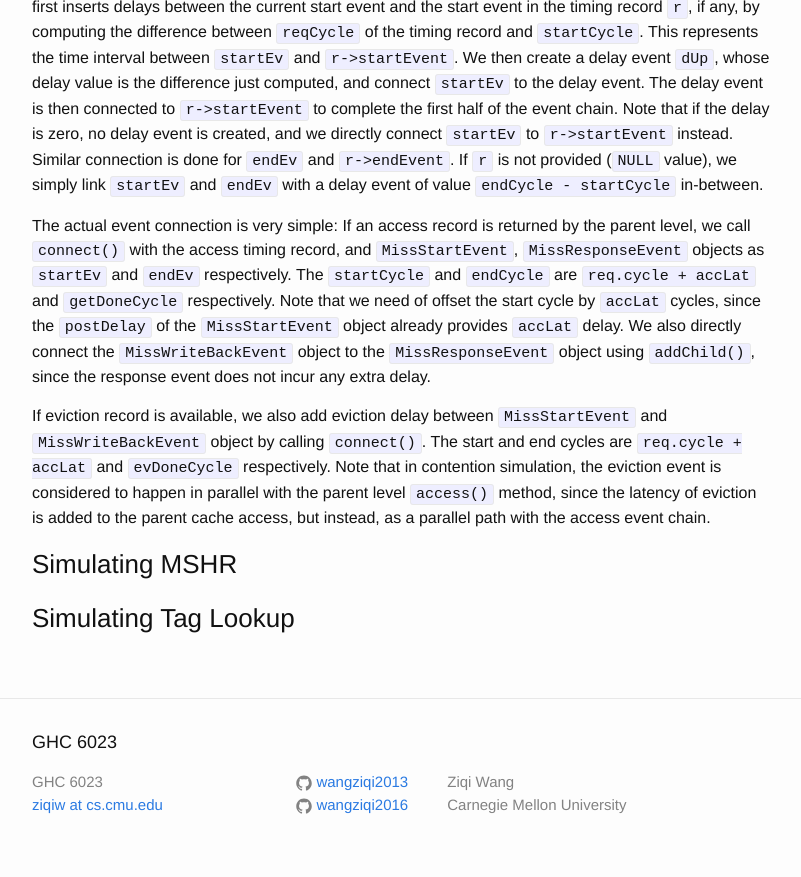
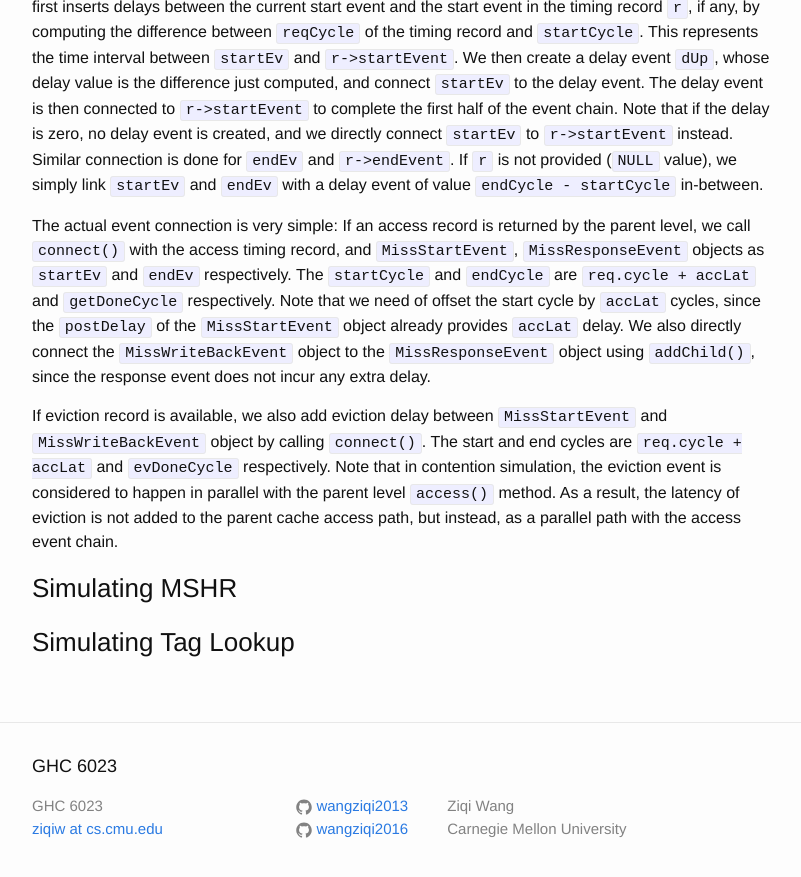
Before and after one commit to wangziqi2013/wangziqi2013.github.io, a Jekyll site: the page built from _posts/2019-01-22-understand-zsim-contention-sim.markdown, in a window 1280 px wide and 900 px high, scrolled down 11796 px. Shown: the top 877 px of the window, without its empty margins (238-1039 px from the left). Built offline with Jekyll 4.4.1, drawn with Linux system fonts in a browser that asks for light colours.

Commit message:
Small change

```diff
--- a/_posts/2019-01-22-understand-zsim-contention-sim.markdown
+++ b/_posts/2019-01-22-understand-zsim-contention-sim.markdown
@@ -440,8 +440,9 @@ response event does not incur any extra delay.
 
 If eviction record is available, we also add eviction delay between `MissStartEvent` and `MissWriteBackEvent` object by
 calling `connect()`. The start and end cycles are `req.cycle + accLat` and `evDoneCycle` respectively. Note that in contention
-simulation, the eviction event is considered to happen in parallel with the parent level `access()` method, since the latency
-of eviction is added to the parent cache access, but instead, as a parallel path with the access event chain.
+simulation, the eviction event is considered to happen in parallel with the parent level `access()` method. As a result,
+the latency of eviction is not added to the parent cache access path, but instead, as a parallel path with the access
+event chain.
 
 ### Simulating MSHR
 
```
